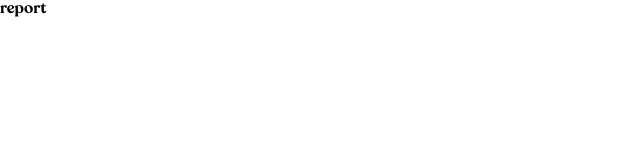
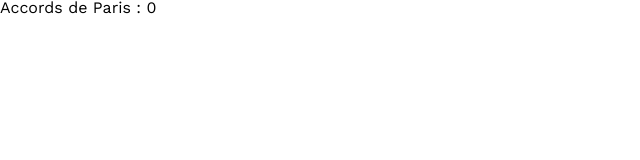
Before and after one commit to felixbouveret/hackathon-2020, a Nuxt app: page /report in a window 1280 px wide. Shown: the top 160 px of the page, without its empty margins (0-640 px from the left). Built offline with nearby package versions, Linux system fonts and the light colour scheme.

Commit message:
:fire: FIRE

```diff
--- /dev/null
+++ b/components/dashboard/accords.vue
@@ -0,0 +1,16 @@
+<template>
+  <div>Accords de Paris : {{ accords }}</div>
+</template>
+
+<script>
+export default {
+  name: 'Accords',
+  props: {
+    accords: {
+      required: true
+    }
+  }
+}
+</script>
+
+<style lang="scss" scoped></style>
--- a/pages/report.vue
+++ b/pages/report.vue
@@ -1,15 +1,19 @@
 <template>
   <div class="report-container" v-if="report">
-    <h1 class="content">report</h1>
+    <accords :accords="report.paris" />
   </div>
   <div v-else>Chargement...</div>
 </template>
 
 <script>
 import { mapActions } from 'vuex'
+import accords from '~/components/dashboard/accords'
 
 export default {
   name: 'report',
+  components: {
+    accords
+  },
   data() {
     return {
       report: undefined
```
